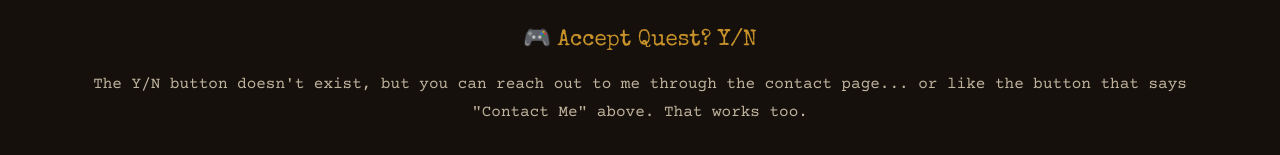
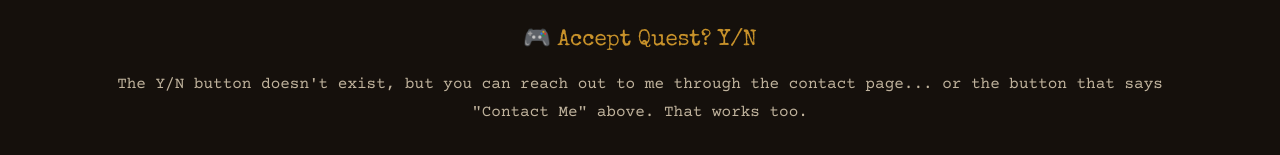
Before and after one commit to TheSketchyKori/The-Sketchy-Portfolio, a plain HTML site: page game-art.html in a window 1280 px wide. Shown: the part 989-1144 px from the top of the page. Drawn offline with nearby package versions, Linux system fonts and the light colour scheme.

Commit message:
portfolio edit 05

```diff
--- a/game-art.html
+++ b/game-art.html
@@ -126,7 +126,7 @@
     <p class="footer-title">🎮 Accept Quest? Y/N</p>
 
     <p class="footer-message">
-        The Y/N button doesn't exist, but you can reach out to me through the contact page... or like the button that says "Contact Me" above. That works too.
+        The Y/N button doesn't exist, but you can reach out to me through the contact page... or the button that says "Contact Me" above. That works too.
     </p>
 
 
```
Also changed, not shown: about.html (+1 -0 lines).
